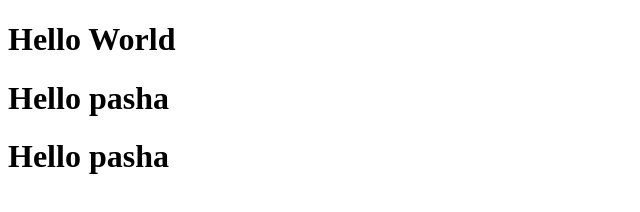
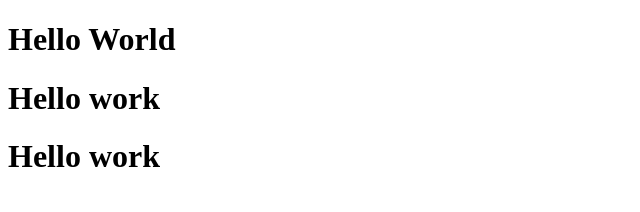
Before and after one commit to toystix1992/LearGit, a plain HTML site: page index.html in a window 1280 px wide. Shown: the whole page, without its empty margins (0-640 px from the left). Drawn offline with Linux system fonts and the light colour scheme.

Commit message:
new branch

```diff
--- a/index.html
+++ b/index.html
@@ -8,7 +8,7 @@
 </head>
 <body>
     <h1> Hello World </h1>
-    <h1> Hello pasha </h1>
-    <h1> Hello pasha </h1>
+    <h1> Hello work </h1>
+    <h1> Hello work </h1>
 </body>
 </html>
```
